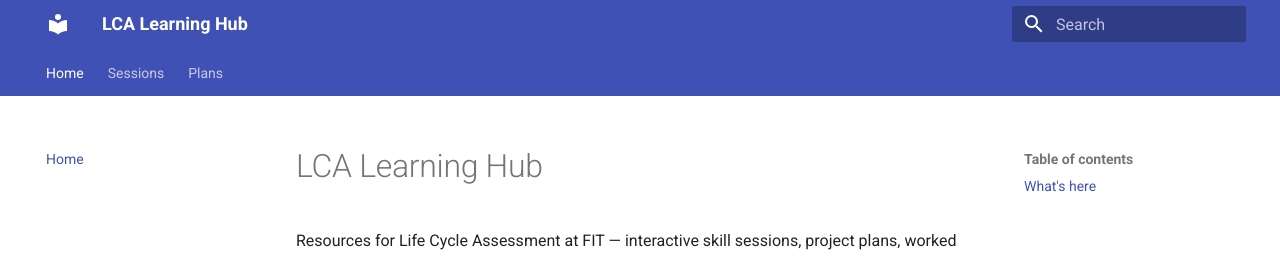
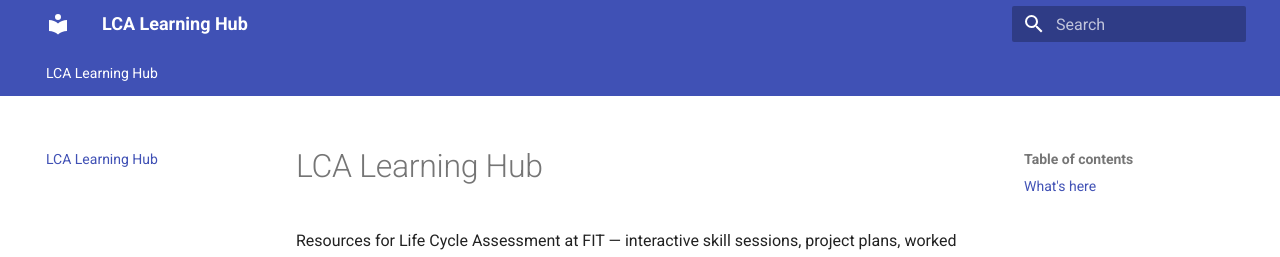
Before and after one commit to calvinw/agentic-lca, an MkDocs documentation site: the page built from docs/index.md, in a window 1280 px wide. Shown: the top 257 px of the page. Built offline with MkDocs 1.6.1 and Material for MkDocs 9.7.7, drawn with Linux system fonts in a browser that asks for light colours.

Commit message:
fix: replace explicit nav with exclude_docs to fix 404 on Sessions/Plans
MkDocs does not support directory shortcuts in nav without an index.md.
Switched to exclude_docs to hide unwanted docs/ files and let MkDocs
auto-discover sessions/ and plans/ naturally.

Co-Authored-By: Claude Sonnet 4.6 <noreply@anthropic.com>

```diff
--- a/mkdocs.yml
+++ b/mkdocs.yml
@@ -1,11 +1,6 @@
 site_name: LCA Learning Hub
 site_description: LCA skills sessions and project plans for FIT students
 docs_dir: docs
-
-nav:
-  - Home: index.md
-  - Sessions: sessions/
-  - Plans: plans/
 
 theme:
   name: material
@@ -31,4 +26,12 @@ exclude_docs: |
   *.html
   *.sh
   *.xlsx
+  *.svg
   .DS_Store
+  BLEND_ALLOCATION_FRAMEWORK.md
+  BLEND_REFERENCES.md
+  lca_blorp_example.md
+  LCACoffeeExlainer.md
+  lca_electricity_example.md
+  LCA_Popcorn_vs_Polystyrene.md
+  exercises/**
```
